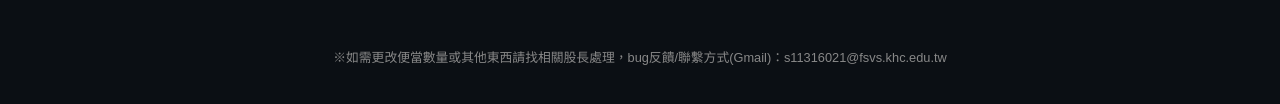
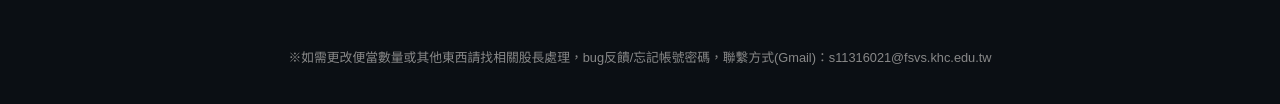
Before and after one commit to Eric-0517/class-lunch-order, a website: page public/admin.html in a window 1280 px wide. Shown: the part 324-428 px from the top of the page. Drawn offline with Linux system fonts and the light colour scheme.

Commit message:
Update admin.html

```diff
--- a/public/admin.html
+++ b/public/admin.html
@@ -261,7 +261,7 @@ document.addEventListener("DOMContentLoaded", () => {
 </script>
 
 <footer style="text-align:center; font-size:0.8em; color:#888; margin:20px 0;">
-  ※如需更改便當數量或其他東西請找相關股長處理，bug反饋/聯繫方式(Gmail)：s11316021@fsvs.khc.edu.tw
+  ※如需更改便當數量或其他東西請找相關股長處理，bug反饋/忘記帳號密碼，聯繫方式(Gmail)：s11316021@fsvs.khc.edu.tw
 </footer>
 
 </body>
```
